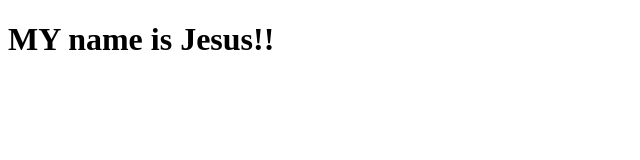
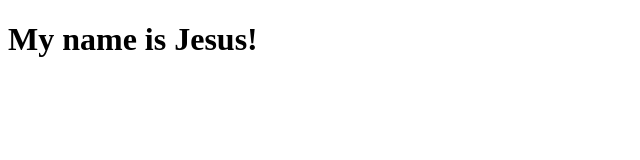
Before and after one commit to JayyZeus/1stGithub, a plain HTML site: page index2.HTML in a window 1280 px wide. Shown: the whole page, without its empty margins (0-640 px from the left). Drawn offline with Linux system fonts and the light colour scheme.

Commit message:
Removed another exclamation point, and made Y LC

```diff
--- a/index2.HTML
+++ b/index2.HTML
@@ -7,6 +7,6 @@
     <title>Document</title>
 </head>
 <body>
-    <h1>MY name is Jesus!!</h1>
+    <h1>My name is Jesus!</h1>
 </body>
 </html>
```
